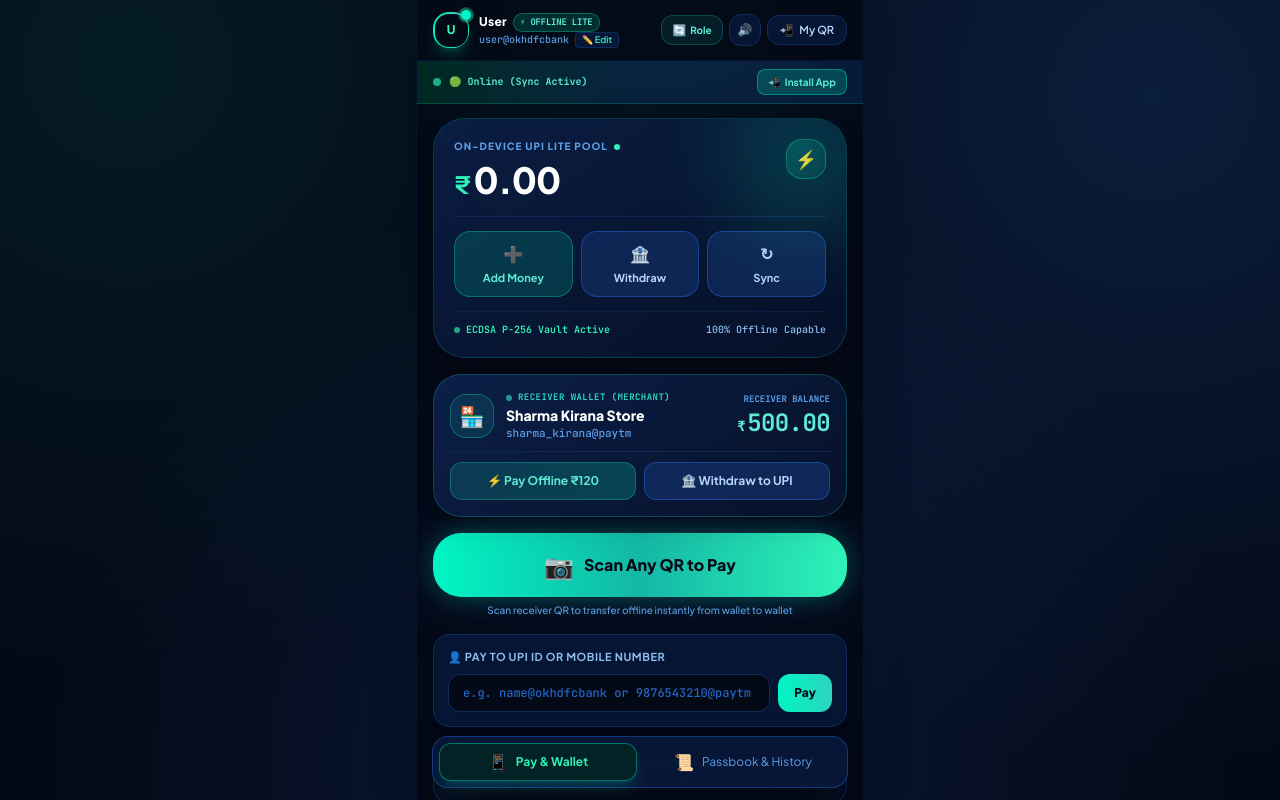
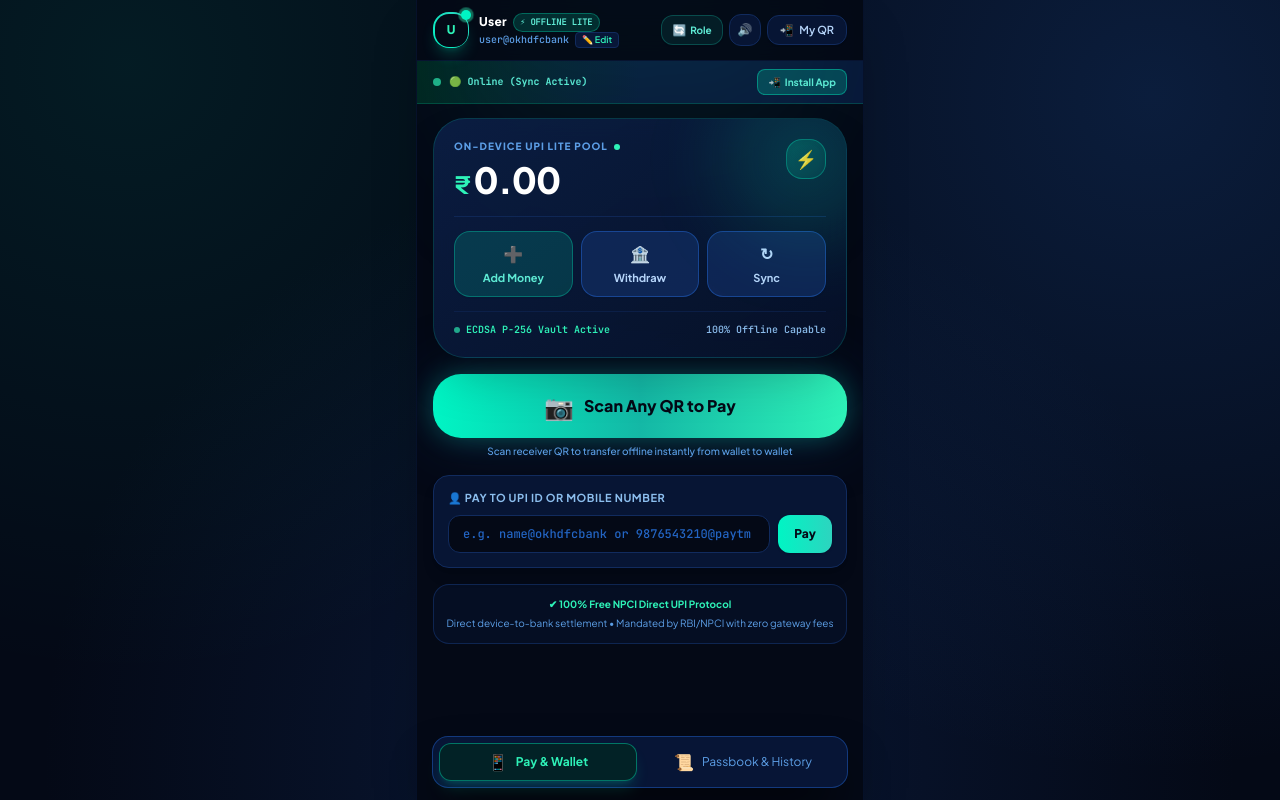
Before and after one commit to sagarBhatiya/offline-upi, a Flask app: page / in a window 1280 px wide. Run offline with Flask 3, Linux system fonts and the light colour scheme; some libraries are stand-ins or nearby versions.

Commit message:
Remove Sharma Kirana Store and restore clean generic wallet receiver interface

```diff
--- a/app.py
+++ b/app.py
@@ -213,7 +213,7 @@ def voucher_create():
     """Generates an offline transfer voucher with a 6-digit claim PIN."""
     data = request.json or {}
     sender = (data.get('senderVpa') or 'user@okhdfcbank').strip()
-    receiver = (data.get('receiverVpa') or 'sharma_kirana@paytm').strip()
+    receiver = (data.get('receiverVpa') or 'receiver@upi').strip()
     amount = float(data.get('amount', 50.0))
     pin = data.get('pin')
     if not pin:
@@ -236,7 +236,7 @@ def voucher_claim():
     """Redeems a 6-digit offline voucher code into receiver's wallet."""
     data = request.json or {}
     pin = (data.get('pin') or '').strip().replace(' ', '').replace('-', '')
-    receiver = (data.get('receiverVpa') or 'sharma_kirana@paytm').strip()
+    receiver = (data.get('receiverVpa') or 'receiver@upi').strip()
 
     if not pin:
         return jsonify({"success": False, "error": "Please enter a valid 6-digit voucher PIN."}), 400
@@ -497,7 +497,7 @@ def gateway_deeplink():
     vpa = data.get('vpa', 'merchant@upi')
     amount = float(data.get('amount', 120.0))
     note = data.get('note', 'Offline UPI Settlement')
-    link = gateway_service.generate_upi_deeplink(vpa, 'Sharma Kirana', amount, int(time.time()), note)
+    link = gateway_service.generate_upi_deeplink(vpa, 'Receiver', amount, int(time.time()), note)
     return jsonify({"success": True, "deeplink": link})
 
 @app.route('/api/config/gateway', methods=['POST'])
--- a/database.py
+++ b/database.py
@@ -181,8 +181,8 @@ def init_db():
         ''', [
             ('user@okhdfcbank', 'User Phone', 0.0),
             ('user@upi', 'User Phone', 0.0),
-            ('merchant@upi', 'Sharma Kirana / Metro Cafe', 0.0),
-            ('sharma_kirana@paytm', 'Sharma Kirana Store', 500.0),
+            ('merchant@upi', 'Merchant / Metro Cafe', 0.0),
+            ('receiver@upi', 'Receiver Wallet', 500.0),
             ('mule@upi', 'Stranger / Bridge Mule (Relay)', 0.0)
         ])
 
@@ -575,7 +575,7 @@ def claim_voucher_record(pin, claimer_vpa=None):
 
         amount = float(voucher["amount"])
         sender_vpa = voucher["sender_vpa"]
-        target_receiver = claimer_vpa or voucher["receiver_vpa"] or "sharma_kirana@paytm"
+        target_receiver = claimer_vpa or voucher["receiver_vpa"] or "receiver@upi"
 
         # 1. Credit receiver wallet
         cursor.execute('SELECT balance, version FROM accounts WHERE vpa = ?', (target_receiver,))
--- a/gateway_service.py
+++ b/gateway_service.py
@@ -16,7 +16,7 @@ class RealUpiGatewayService:
         self.cashfree_app_id = os.getenv("CASHFREE_APP_ID", "")
         self.cashfree_secret = os.getenv("CASHFREE_SECRET_KEY", "")
         self.is_sandbox = True
-        self.default_merchant_name = "Sharma Kirana PoS"
+        self.default_merchant_name = "Receiver"
 
     def update_credentials(self, app_id: str, secret_key: str, is_sandbox: bool = True):
         self.cashfree_app_id = app_id.strip()
--- a/static/sw.js
+++ b/static/sw.js
@@ -1,5 +1,5 @@
 // UPI Lite Service Worker — 100% Offline PWA Engine
-const CACHE_NAME = 'upi-lite-offline-v7';
+const CACHE_NAME = 'upi-lite-offline-v8';
 
 const STATIC_PRECACHE = [
   '/',
--- a/templates/index.html
+++ b/templates/index.html
@@ -310,45 +310,6 @@
           </div>
         </div>
 
-        <!-- RECEIVER / MERCHANT WALLET CARD -->
-        <div class="glass-card rounded-[1.75rem] p-4 border border-teal-500/30 bg-slate-900/90 shadow-xl space-y-2.5">
-          <div class="flex justify-between items-center">
-            <div class="flex items-center gap-3">
-              <div class="w-11 h-11 rounded-2xl bg-teal-500/15 border border-teal-500/40 flex items-center justify-center text-xl shadow-inner">
-                🏪
-              </div>
-              <div>
-                <div class="text-[9px] text-teal-400 font-mono font-bold uppercase tracking-wider flex items-center gap-1.5">
-                  <span class="w-1.5 h-1.5 rounded-full bg-teal-400 animate-pulse"></span>
-                  Receiver Wallet (Merchant)
-                </div>
-                <div class="text-sm font-extrabold text-white" id="merchant-name-display">Sharma Kirana Store</div>
-                <div class="text-[11px] text-slate-400 font-mono" id="merchant-vpa-display">sharma_kirana@paytm</div>
-              </div>
-            </div>
-
-            <div class="text-right">
-              <div class="text-[9px] text-slate-400 font-mono uppercase font-bold">Receiver Balance</div>
-              <div class="text-2xl font-extrabold text-teal-300 font-mono flex items-baseline justify-end gap-0.5 tracking-tight">
-                <span class="text-sm">₹</span>
-                <span id="merchant-balance-display">500.00</span>
-              </div>
-            </div>
-          </div>
-
-          <!-- Dual Actions for Receiver: Pay Offline & Withdraw to Bank UPI -->
-          <div class="pt-2.5 border-t border-slate-800/80 grid grid-cols-2 gap-2">
-            <!-- ⚡ Pay Offline Button -->
-            <button onclick="simulateScanStandee('sharma_kirana@paytm', 'Sharma Kirana Store', 120)" class="py-2.5 px-3 rounded-xl bg-gradient-to-r from-teal-500/20 to-emerald-500/20 hover:from-teal-500/30 hover:to-emerald-500/30 text-teal-300 border border-teal-500/40 text-xs font-bold transition touch-btn flex items-center justify-center gap-1.5 shadow-sm active:scale-95">
-              <span>⚡ Pay Offline ₹120</span>
-            </button>
-
-            <!-- 🏦 Withdraw to UPI Button for Receiver -->
-            <button onclick="openWithdrawModal('merchant')" class="py-2.5 px-3 rounded-xl bg-slate-800/90 hover:bg-slate-750 text-slate-200 border border-slate-700/80 text-xs font-bold transition touch-btn flex items-center justify-center gap-1.5 shadow-sm active:scale-95" title="Receiver can withdraw wallet balance directly to bank UPI">
-              <span>🏦 Withdraw to UPI</span>
-            </button>
-          </div>
-        </div>
 
         <!-- BIG PRIMARY HERO ACTION: SCAN ANY QR BUTTON -->
         <div>
@@ -489,10 +450,10 @@
         </div>
         <div class="flex-1 truncate">
           <div class="font-extrabold text-white text-sm flex items-center gap-1 truncate" id="sheet-receiver-name">
-            Sharma Kirana Store
+            Receiver
           </div>
           <div class="text-[11px] text-emerald-400 font-mono font-bold truncate" id="sheet-receiver-vpa">
-            sharma_kirana@paytm
+            receiver@upi
           </div>
           <span class="text-[8px] bg-emerald-500/20 text-emerald-300 px-1.5 py-0.2 rounded font-mono font-bold">
             ✔ Auto-Filled From QR Scan
@@ -551,8 +512,8 @@
       <div>
         <h3 class="text-xl font-extrabold text-white">Payment Successful</h3>
         <div class="text-3xl font-extrabold text-emerald-400 mt-1" id="success-amount-text">₹120.00</div>
-        <div class="text-xs text-slate-400 mt-1">Paid to <b class="text-white" id="success-receiver-name">Sharma Kirana Store</b></div>
-        <div class="text-[11px] text-emerald-400 font-mono mt-0.5" id="success-receiver-vpa">sharma_kirana@paytm</div>
+        <div class="text-xs text-slate-400 mt-1">Paid to <b class="text-white" id="success-receiver-name">Receiver</b></div>
+        <div class="text-[11px] text-emerald-400 font-mono mt-0.5" id="success-receiver-vpa">receiver@upi</div>
       </div>
 
       <!-- Direct Wallet Balance Movement Breakdown -->
@@ -928,14 +889,14 @@
     let payerVpa = localStorage.getItem('cfg_payer_vpa') || 'user@okhdfcbank';
     let userName = localStorage.getItem('cfg_user_name') || 'User';
 
-    // --- Merchant Handle ---
-    let merchantVpa = localStorage.getItem('cfg_merchant_vpa') || 'sharma_kirana@paytm';
+    // --- Merchant / Receiver Handle ---
+    let merchantVpa = localStorage.getItem('cfg_merchant_vpa') || 'receiver@upi';
 
     // --- Scanned Receiver State ---
     let scannedReceiver = {
-      vpa: 'sharma_kirana@paytm',
-      name: 'Sharma Kirana Store',
-      amount: 120
+      vpa: 'receiver@upi',
+      name: 'Receiver',
+      amount: 100
     };
 
     // Ensure default demo reserve balances on-device
@@ -1736,9 +1697,9 @@
       }
 
       const parsed = parseQrPayloadLocally(qrString) || {
-        payeeVpa: 'sharma_kirana@paytm',
-        payeeName: 'Sharma Kirana Store',
-        amount: 120
+        payeeVpa: 'receiver@upi',
+        payeeName: 'Receiver',
+        amount: 100
       };
 
       scannedReceiver.vpa = parsed.payeeVpa;
@@ -2265,8 +2226,8 @@
       triggerHaptic(20);
       playSyntheticTone('click');
       if (payerVpa === 'user@okhdfcbank') {
-        payerVpa = 'sharma_kirana@paytm';
-        userName = 'Sharma Kirana Store';
+        payerVpa = 'receiver@upi';
+        userName = 'Receiver';
       } else {
         payerVpa = 'user@okhdfcbank';
         userName = 'User';
@@ -2319,8 +2280,8 @@
     function openPinClaimModal() {
       triggerHaptic(20);
       playSyntheticTone('click');
-      const targetVpa = (payerVpa === 'user@okhdfcbank') ? 'sharma_kirana@paytm' : payerVpa;
-      const targetName = (targetVpa === 'sharma_kirana@paytm') ? 'Sharma Kirana Store' : userName;
+      const targetVpa = (payerVpa === 'user@okhdfcbank') ? 'receiver@upi' : payerVpa;
+      const targetName = (targetVpa === 'receiver@upi') ? 'Receiver' : userName;
 
       const vpaEl = document.getElementById('claim-target-receiver-vpa');
       if (vpaEl) vpaEl.textContent = targetVpa;
@@ -2352,7 +2313,7 @@
       btn.disabled = true;
       if (spinner) spinner.classList.remove('hidden');
 
-      const targetReceiver = document.getElementById('claim-target-receiver-vpa').textContent || 'sharma_kirana@paytm';
+      const targetReceiver = document.getElementById('claim-target-receiver-vpa')?.textContent || 'receiver@upi';
 
       try {
         let claimSuccess = false;
@@ -2444,7 +2405,7 @@
         triggerHaptic(60);
         playSyntheticTone('success');
         triggerCelebrationConfetti();
-        playSoundboxSpeech(amount, 'Sharma Kirana Store');
+        playSoundboxSpeech(amount, 'Receiver');
         showIncomingPaymentToast(sender, amount, newBal, utr);
 
       } catch(err) {
@@ -2556,7 +2517,7 @@
 
       triggerHaptic(50);
       playSyntheticTone('success');
-      playSoundboxSpeech(amt, 'Sharma Kirana Store');
+      playSoundboxSpeech(amt, 'Receiver');
       triggerCelebrationConfetti();
 
       // Broadcast over channel & cloud
@@ -2564,7 +2525,7 @@
       broadcastMeshTransfer({
         sender: payerVpa,
         senderName: userName,
-        receiver: 'sharma_kirana@paytm',
+        receiver: 'receiver@upi',
         amount: amt,
         utr: finalUtr
       });
@@ -2572,7 +2533,7 @@
 
     function triggerSimSoundboxTest() {
       triggerHaptic(30);
-      playSoundboxSpeech(50, 'Sharma Kirana Store');
+      playSoundboxSpeech(50, 'Receiver');
     }
 
     function resetSimBalances() {
@@ -2598,7 +2559,7 @@
       } else {
         alert("🎙️ Listening for Sound Wave frequency tone...\n(Make sure sender phone plays sound near your microphone)");
         setTimeout(() => {
-          simulateScanStandee('sharma_kirana@paytm', 'Sharma Kirana Store', 50);
+          simulateScanStandee('receiver@upi', 'Receiver', 50);
         }, 1200);
       }
     }
@@ -2652,7 +2613,7 @@
       container.innerHTML = '';
 
       if (window.QRCode) {
-        const merchantUri = `upi://pay?pa=${encodeURIComponent(merchantVpa)}&pn=Sharma+Kirana+Store&cu=INR`;
+        const merchantUri = `upi://pay?pa=${encodeURIComponent(merchantVpa)}&pn=Receiver&cu=INR`;
         new QRCode(container, {
           text: merchantUri,
           width: 180,
@@ -2985,7 +2946,7 @@
         // Sync User Balances with Animation
         const accounts = data.accounts || [];
         const userAcc = accounts.find(a => a.vpa === payerVpa) || accounts.find(a => a.vpa === 'user@okhdfcbank') || accounts.find(a => a.vpa === 'user@upi') || accounts.find(a => a.vpa === 'customer@upi') || accounts.find(a => a.vpa === 'sagar@okhdfcbank');
-        const merchantAcc = accounts.find(a => a.vpa === merchantVpa) || accounts.find(a => a.vpa === 'sharma_kirana@paytm') || accounts.find(a => a.vpa === 'merchant@upi');
+        const merchantAcc = accounts.find(a => a.vpa === merchantVpa) || accounts.find(a => a.vpa === 'receiver@upi') || accounts.find(a => a.vpa === 'merchant@upi');
         const mule = accounts.find(a => a.vpa === autoMuleVpa) || accounts.find(a => a.vpa === 'mule@upi');
 
         let userBal = userAcc ? userAcc.balance : 0.00;
```
Also changed, not shown: test_system.py (+7 -7 lines).
